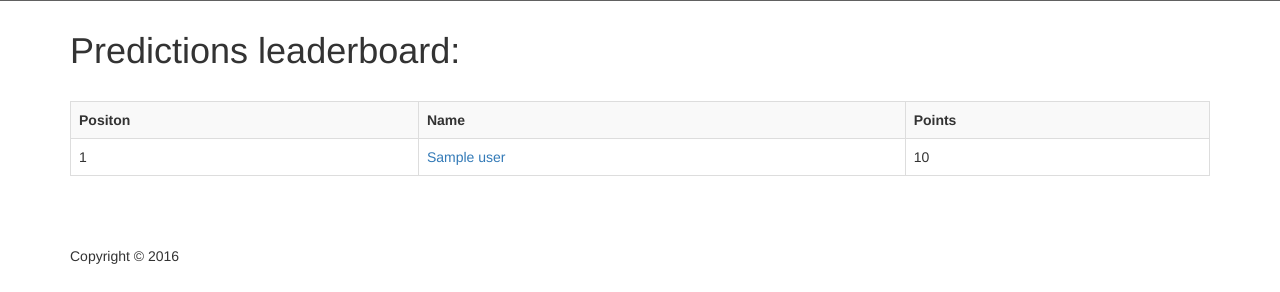
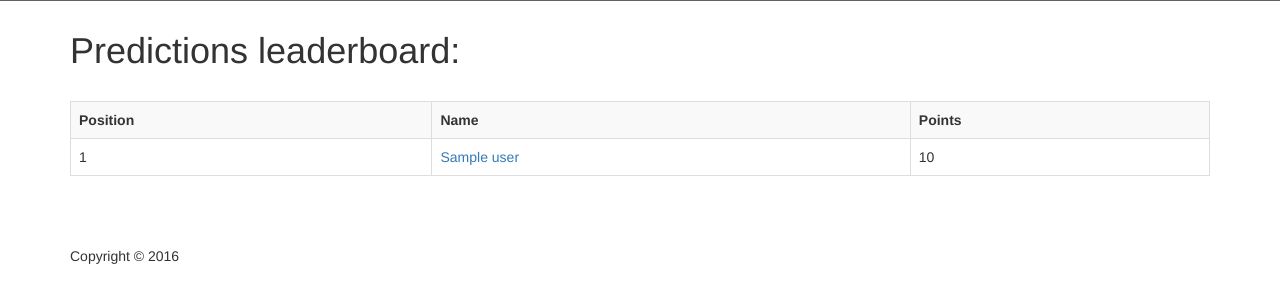
Before and after one commit to oliviervg1/euro2016-predictions, a Flask app: template src/templates/predictions.html in a window 1280 px wide. Shown: the part 149-441 px from the top of the page. Run offline with Flask 2, Linux system fonts and the light colour scheme; the template is opened without the code that fills it: most values are stand-ins (such as "Sample title", 1, 10 or a date in 2020); parts of the project's set-up code (start-up, migrations or seed data) failed here and were passed over; some libraries are stand-ins or nearby versions.

Commit message:
Fixing typo

```diff
--- a/src/templates/predictions.html
+++ b/src/templates/predictions.html
@@ -12,7 +12,7 @@
             <div class="col-sm-12">
                 <table class="table table-striped table-hover table-bordered">
                     <tr>
-                        <td><b>Positon</b></td>
+                        <td><b>Position</b></td>
                         <td><b>Name</b></td>
                         <td><b>Points</b></td>
                     </tr>
```
